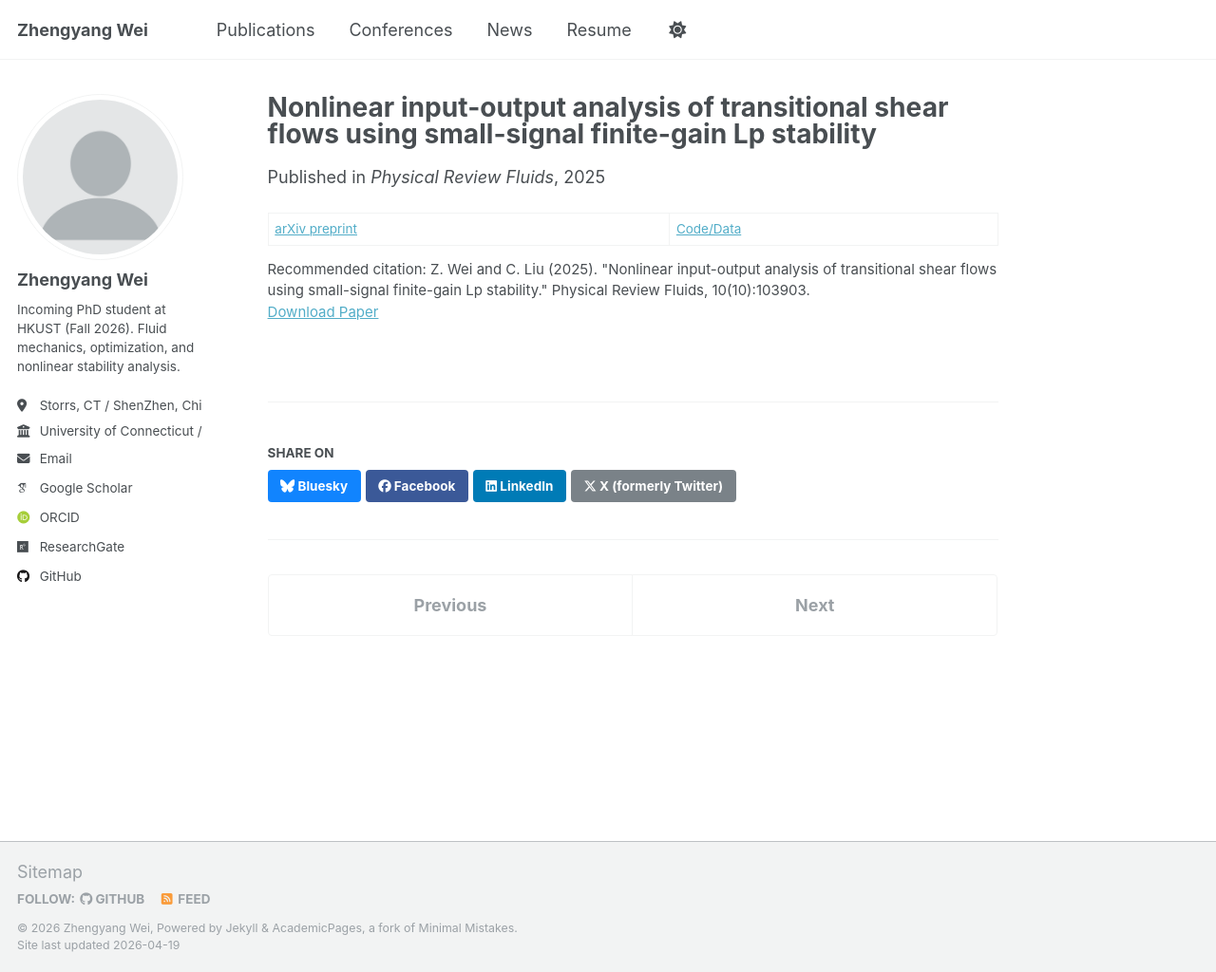
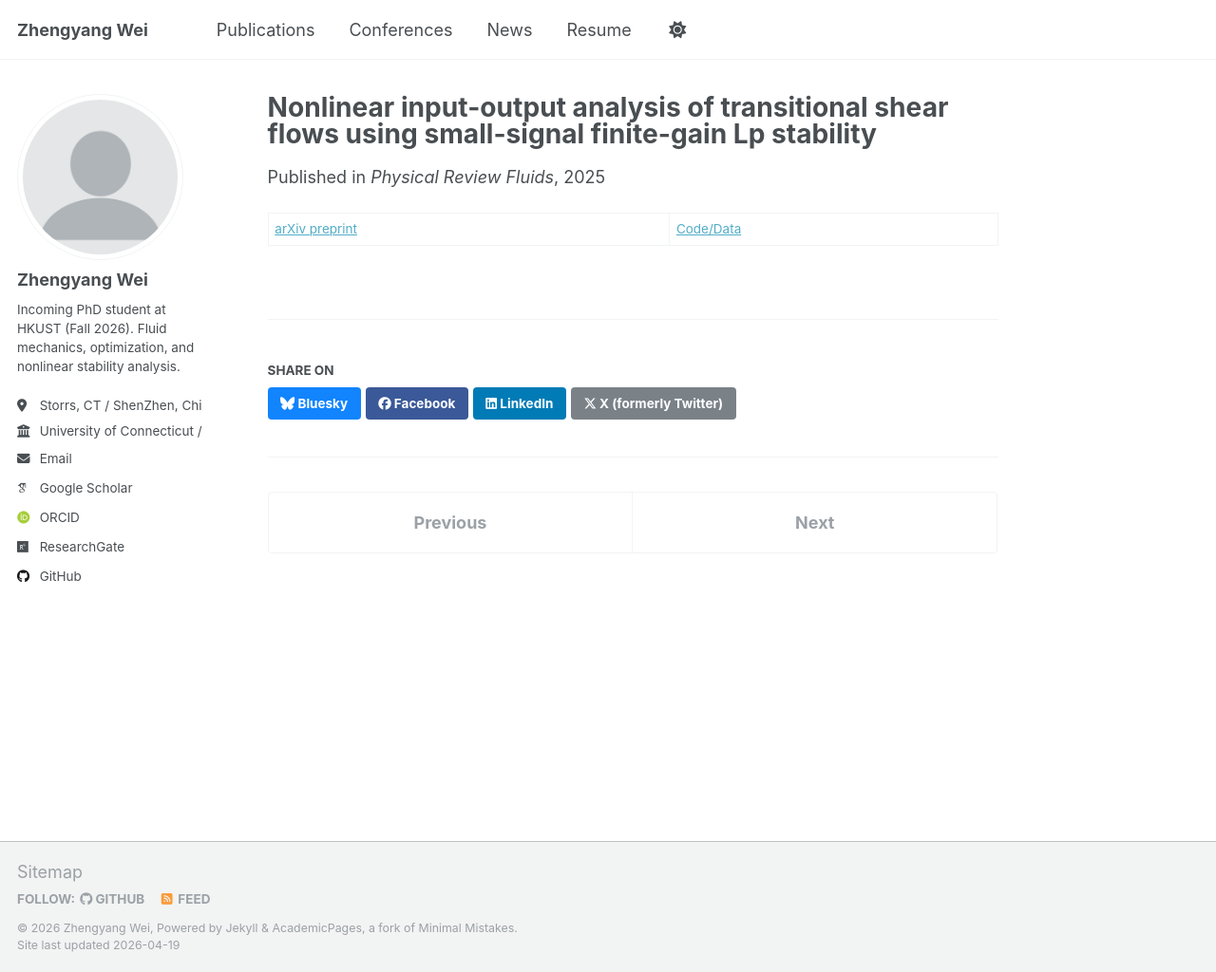
Before and after one commit to GNK48-WZY/gnk48-wzy.github.io, a Jekyll site: the page built from _publications/2025-10-02-nonlinear-input-output-analysis.md, in a window 1280 px wide and 1024 px high. Shown: the whole window at 95% size. Built offline with Jekyll 4.4.1, drawn with Linux system fonts in a browser that asks for light colours; some web fonts are replaced.

Commit message:
Update 2025-10-02-nonlinear-input-output-analysis.md

```diff
--- a/_publications/2025-10-02-nonlinear-input-output-analysis.md
+++ b/_publications/2025-10-02-nonlinear-input-output-analysis.md
@@ -6,8 +6,6 @@ permalink: /publication/nonlinear-input-output-analysis/
 venue: "Physical Review Fluids"
 date: 2025-10-02
 paperurl: "https://doi.org/10.1103/pmnc-sdl2"
-excerpt: "A Lyapunov- and SOS-based study of nonlinear input-output amplification in wall-bounded shear flows."
-citation: "Z. Wei and C. Liu (2025). \"Nonlinear input-output analysis of transitional shear flows using small-signal finite-gain Lp stability.\" Physical Review Fluids, 10(10):103903."
 ---
 
 [arXiv preprint](https://doi.org/10.48550/arXiv.2506.08129) | [Code/Data](https://github.com/GNK48-WZY/Nonlinear-I-O-Analysis-in-Shear-Flow.git)
```
